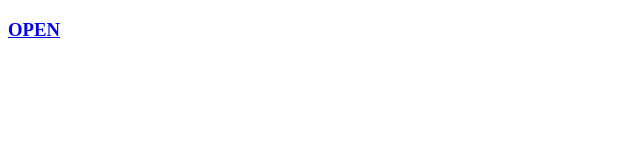
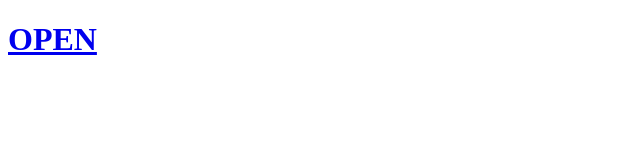
Before and after one commit to chandhu4311/mine, a plain HTML site: page index.html in a window 1280 px wide. Shown: the whole page, without its empty margins (0-640 px from the left). Drawn offline with Linux system fonts and the light colour scheme.

Commit message:
Update index.html

```diff
--- a/index.html
+++ b/index.html
@@ -8,6 +8,6 @@
 </head>
 <body>
     <a href="kowshik.html">
-        <h3>OPEN</h3></a>
+        <h1>OPEN</h1></a>
 </body>
 </html>
```
